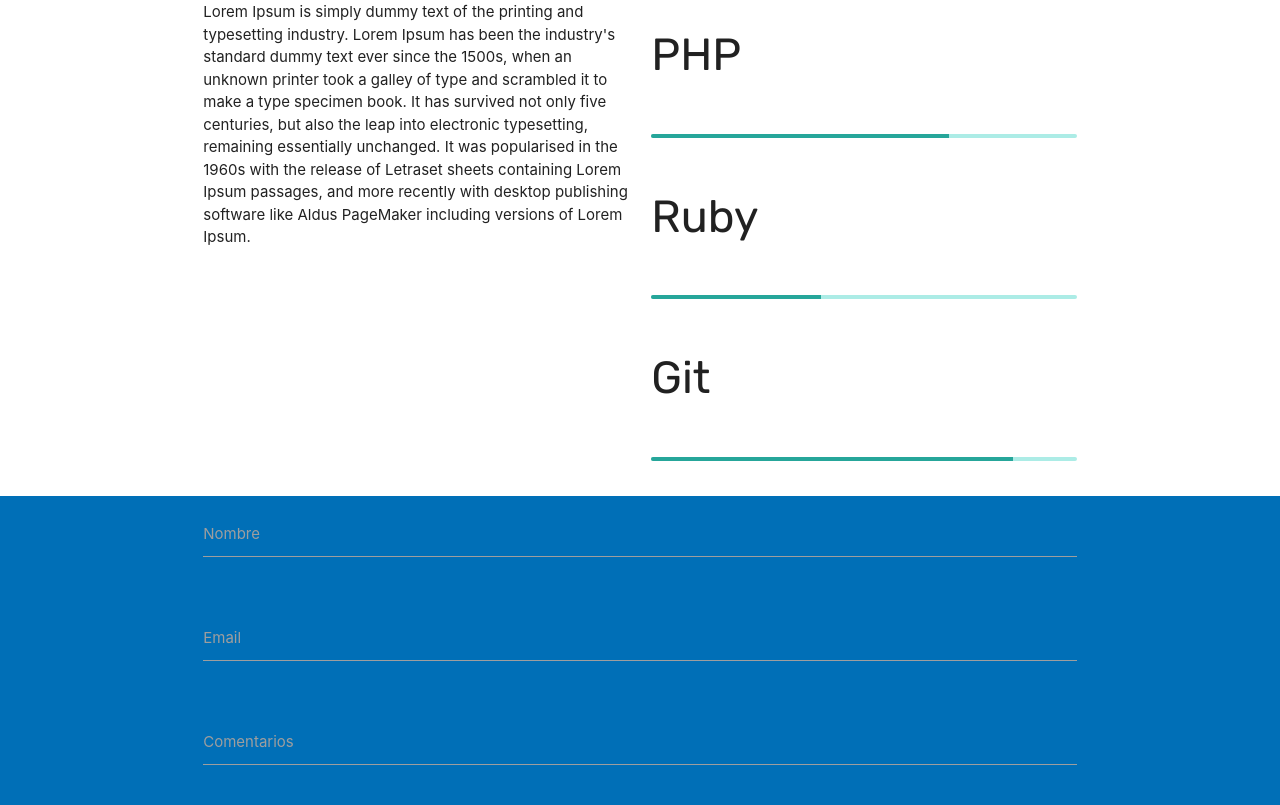
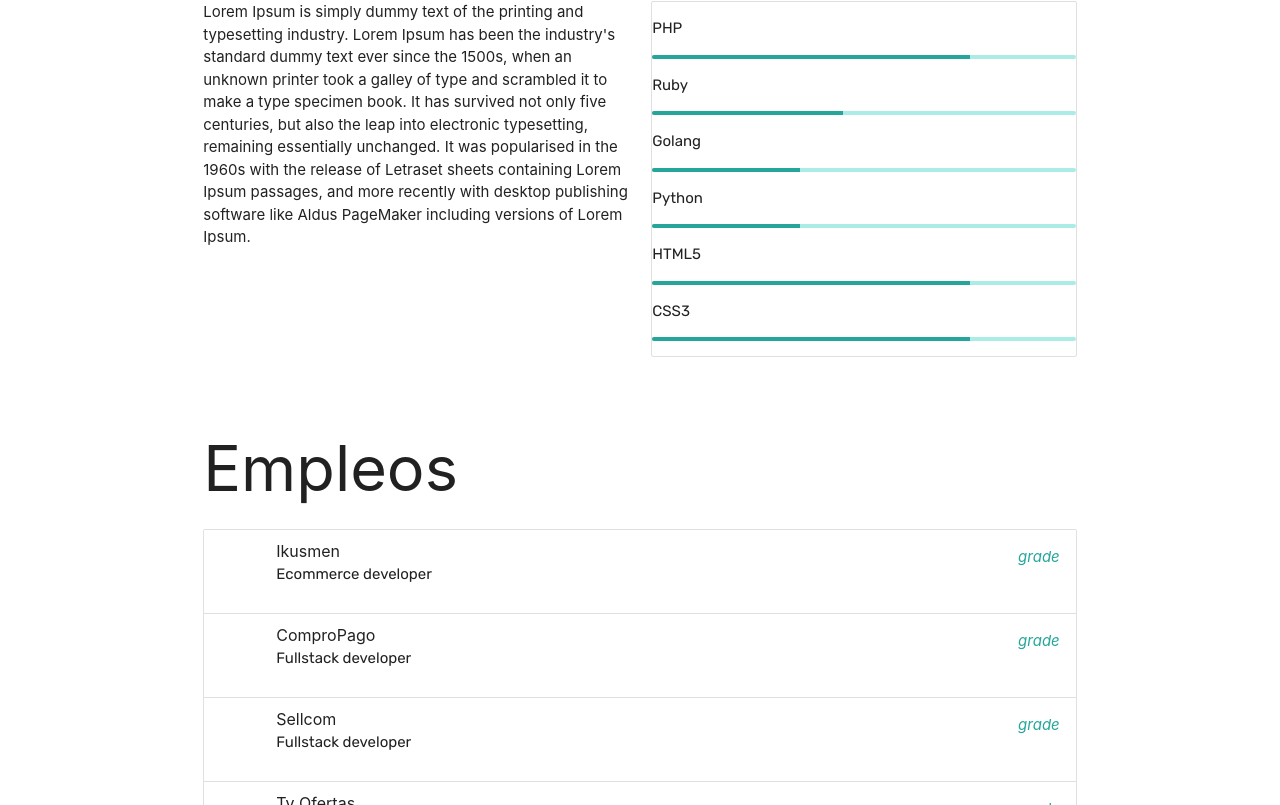
Before and after one commit to antrax4521/antrax4521.github.io, a Vue app: page / in a window 1280 px wide. Shown: the part 935-1740 px from the top of the page. Built offline with nearby package versions, Linux system fonts and the light colour scheme.

Commit message:
add jobs section and changes in data

```diff
--- /dev/null
+++ b/src/components/Header.vue
@@ -0,0 +1,51 @@
+<template>
+<div class="wrapper-header">
+  <div class="container">
+    <div class="row">
+        <div class="col s12">
+          <vue-typed-js :strings="['get nombre -h']" >
+            <h1> Desktop/repo/Master: <span class="typing"></span></h1>
+          </vue-typed-js>
+          <vue-typed-js :strings="['get edad -v']" :startDelay="2000">
+            <h1> Desktop/repo/Master: <span class="typing"></span></h1>
+          </vue-typed-js>
+
+          <vue-typed-js :strings="['get profesion -v']" :startDelay="4000">
+            <h1> Desktop/repo/Master: <span class="typing"></span></h1>
+          </vue-typed-js>
+        </div>
+    </div>
+  </div>
+  </div>
+</template>
+
+<script>
+
+import { VueTypedJs } from 'vue-typed-js'
+
+export default {
+  name: 'Header',
+  components: {
+    VueTypedJs
+  }
+}
+</script>
+
+<!-- Add "scoped" attribute to limit CSS to this component only -->
+<style scoped>
+@import url('https://fonts.googleapis.com/css?family=Rubik:400,400i,500,500i,700');
+
+.wrapper-header h1, h2, h3 {
+  font-family: 'Rubik', sans-serif;
+  color:#64dd17;
+  font-size: 45px;
+}
+
+.wrapper-header{
+  background: #000000;
+  width: 100%;
+  height: 100vh;
+  float:left;
+}
+
+</style>
--- a/src/views/Home.vue
+++ b/src/views/Home.vue
@@ -1,5 +1,6 @@
 <template>
 <div class="wrapper">
+  <!-- Header -->
   <div class="wrapper-header">
     <div class="container">
       <div class="row">
@@ -18,32 +19,56 @@
       </div>
     </div>
   </div>
+  <!-- Header -->
+
   <div class="divider"></div>
+  <!-- About -->
   <div class="wrapper-about">
     <div class="container">
       <div class="row">
         <div class="col s6">
-          <h1>{{ titleAbout }}</h1>
-          {{ textAbout }}
+          <h1>{{ about.title }}</h1>
+          {{ about.description }}
         </div>
         <div class="col s6">
           <h1>Skills</h1>
-          <p>PHP</p>
-          <div class="progress">
-              <div class="determinate" style="width: 70%">9/10</div>
-          </div>
-          <p>Ruby</p>
-          <div class="progress">
-              <div class="determinate" style="width: 40%">9/10</div>
-          </div>
-          <p>Git</p>
-          <div class="progress">
-              <div class="determinate" style="width: 85%">9/10</div>
-          </div>
+
+
+          <ul class="collection">
+            <li v-for="a in about.skills">
+              <p>{{a.languaje}}</p>
+              <div class="progress">
+                  <div class="determinate" v-bind:style="{ width: a.percentage + '%' }"></div>
+              </div>
+            </li>
+          </ul>
         </div>
       </div>
     </div>
   </div>
+  <!-- About -->
+
+  <!-- Jobs -->
+  <div class="wrapper-about">
+    <div class="container">
+      <div class="row">
+        <div class="col s12">
+          <h1>{{ jobs.title }}</h1>
+          <ul id="example-1" class="collection">
+          <li v-for="i in jobs.items" class="collection-item avatar">
+                <!--s<img src="images/yuna.jpg" alt="" class="circle">-->
+                <span class="title">{{i.company}}</span>
+                <p> {{i.role}} </p>
+                <a href="#!" class="secondary-content"><i class="material-icons">grade</i></a>
+              </li>
+          </ul>
+        </div>
+      </div>
+    </div>
+  </div>
+  <!-- Jobs -->
+
+  <!-- Form -->
   <div class="wrapper-form">
     <div class="container">
       <div class="row">
@@ -73,6 +98,7 @@
       </div>
     </div>
   </div>
+  <!-- Form -->
 </div>
 </template>
 
@@ -85,8 +111,28 @@ export default {
   name: 'Home',
   data() {
     return {
-      titleAbout: "Acerca de mi",
-      textAbout: "Lorem Ipsum is simply dummy text of the printing and typesetting industry. Lorem Ipsum has been the industry's standard dummy text ever since the 1500s, when an unknown printer took a galley of type and scrambled it to make a type specimen book. It has survived not only five centuries, but also the leap into electronic typesetting, remaining essentially unchanged. It was popularised in the 1960s with the release of Letraset sheets containing Lorem Ipsum passages, and more recently with desktop publishing software like Aldus PageMaker including versions of Lorem Ipsum."
+      about:{
+        title: "Acerca de mi",
+        description: "Lorem Ipsum is simply dummy text of the printing and typesetting industry. Lorem Ipsum has been the industry's standard dummy text ever since the 1500s, when an unknown printer took a galley of type and scrambled it to make a type specimen book. It has survived not only five centuries, but also the leap into electronic typesetting, remaining essentially unchanged. It was popularised in the 1960s with the release of Letraset sheets containing Lorem Ipsum passages, and more recently with desktop publishing software like Aldus PageMaker including versions of Lorem Ipsum.",
+        skills:[
+          {type:"backend", languaje:"PHP", percentage: 75},
+          {type:"backend", languaje:"Ruby", percentage: 45},
+          {type:"backend", languaje:"Golang", percentage: 35},
+          {type:"backend", languaje:"Python", percentage: 35},
+          {type:"frontend", languaje:"HTML5", percentage: 75},
+          {type:"frontend", languaje:"CSS3", percentage: 75}
+        ]
+      },
+      jobs: {
+        title: "Empleos",
+        items: [
+          { company: 'Ikusmen', time: {from: "01-01-01", to: "01-01-01"}, role: "Ecommerce developer"},
+          { company: 'ComproPago', time: {from: "01-01-01", to: "01-01-01"}, role: "Fullstack developer"},
+          { company: 'Sellcom', time: {from: "01-01-01", to: "01-01-01"}, role: "Fullstack developer"},
+          { company: 'Tv Ofertas', time: {from: "01-01-01", to: "01-01-01"}, role: "Fullstack developer"},
+          { company: 'Gecco Corp', time: {from: "01-01-01", to: "01-01-01"}, role: "Fullstack developer"},
+        ]
+      }
     }
   },
   components:{
@@ -106,7 +152,7 @@ export default {
 
 .wrapper p{
   font-family: 'Rubik', sans-serif;
-  font-size: 45px;
+  font-size: 15px;
 }
 
 .wrapper-header h1, h2, h3 {
```
Also changed, not shown: src/components/HelloWorld.vue (deleted, +0 -58 lines).
